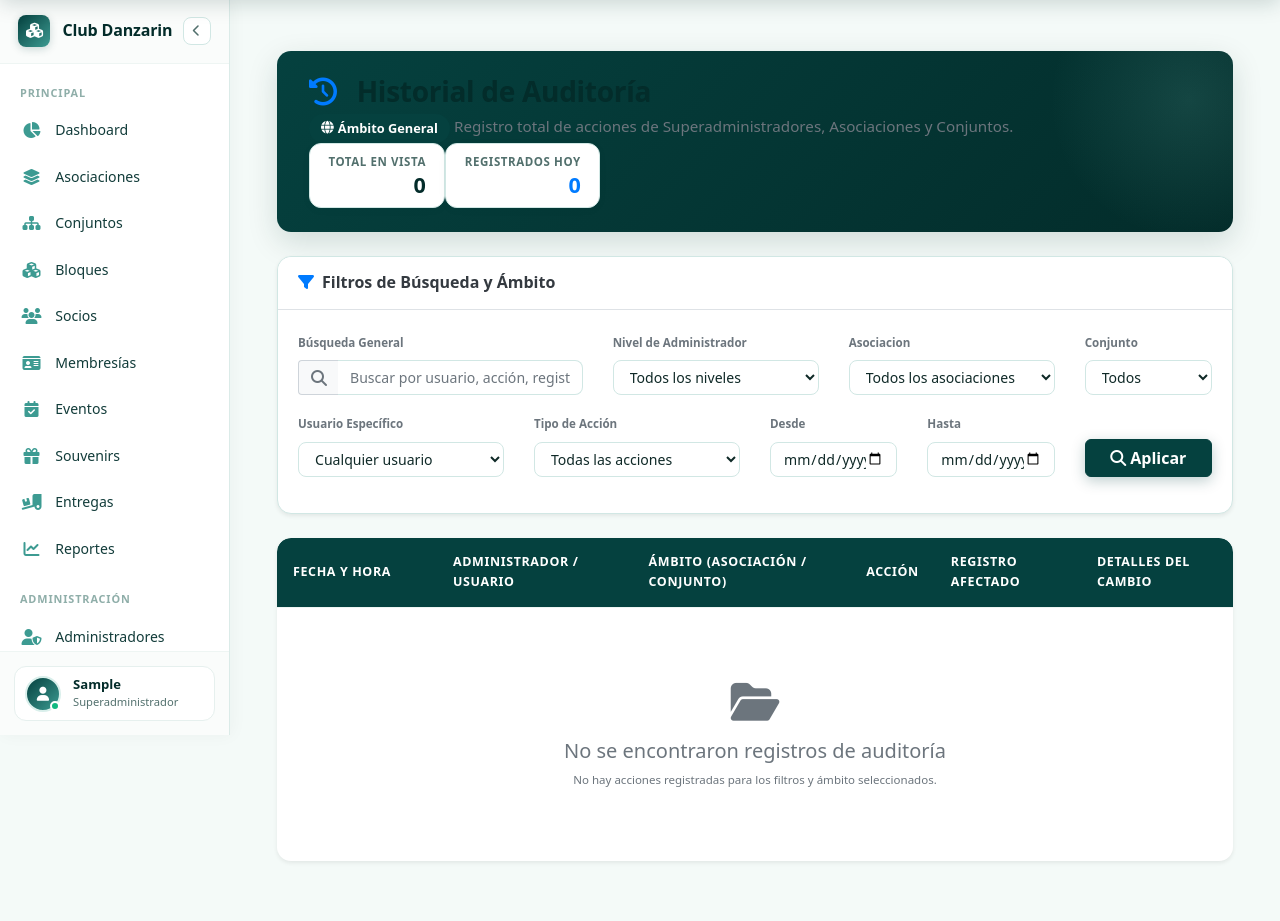
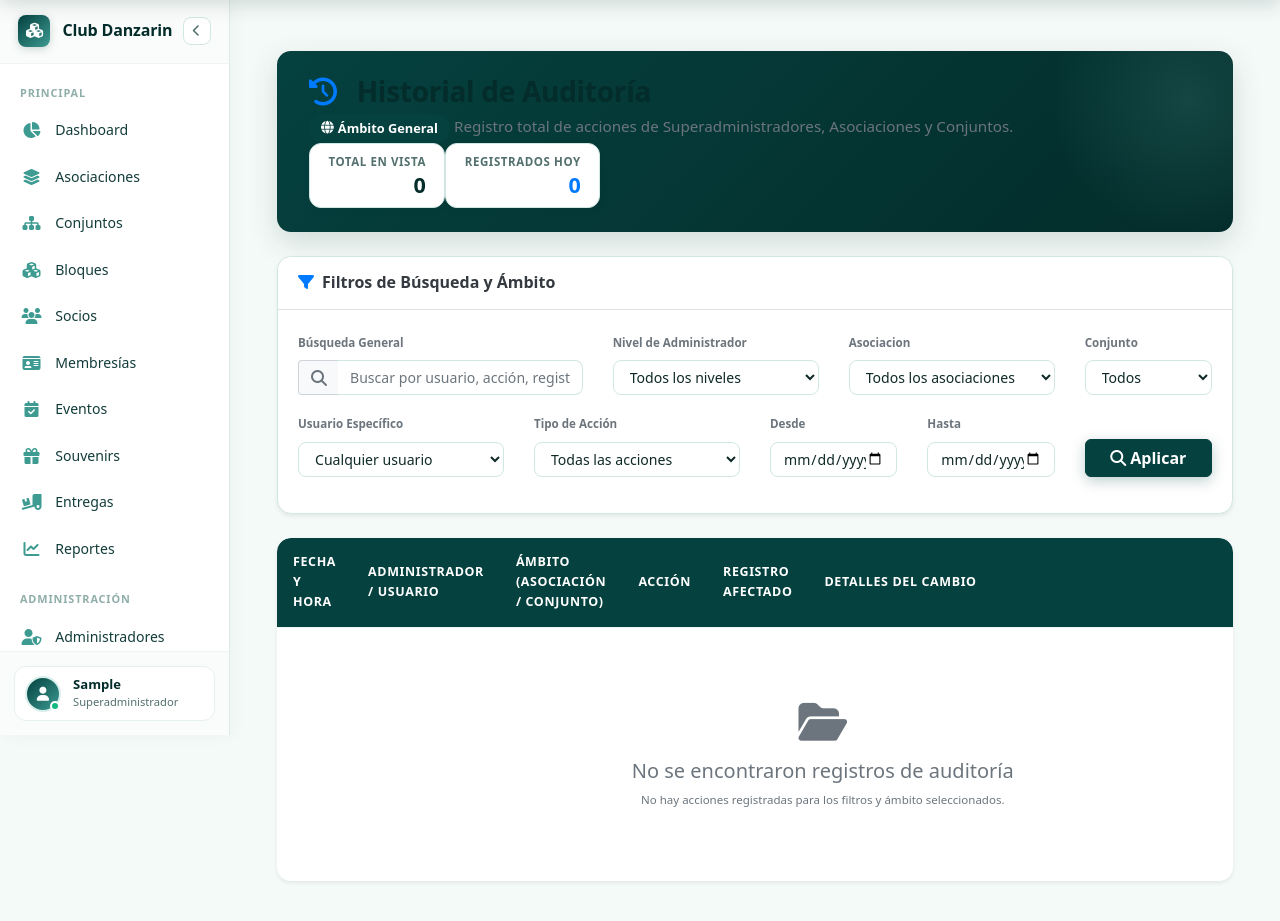
Before and after one commit to Guilder23/Sistema-RegistroIntegralDanzarin, a Django app: page /auditoria/ in a window 1280 px wide. Shown: the part 65-986 px from the top of the page. Run offline with Django 4.2, Linux system fonts and the light colour scheme; the visitor is signed in with stand-in values (Sample User, id 1); data comes from the database, SQL or seed files in the repository; data that the repository does not hold is empty; parts of the project's set-up code (start-up, migrations or seed data) failed here and were passed over; some libraries are stand-ins or nearby versions.

Commit message:
Mejorando el diseño de historial

```diff
--- a/static/css/auditoria/auditoria.css
+++ b/static/css/auditoria/auditoria.css
@@ -132,6 +132,25 @@
 
 .card-tabla .table tr:hover {
     background-color: #f0fdf9;
+}
+
+.auditoria-page .table-responsive {
+    overflow-x: auto;
+}
+
+.auditoria-page .columna-detalles {
+    min-width: 560px;
+    width: 560px;
+    max-width: 560px;
+    white-space: nowrap;
+}
+
+.auditoria-page .detalles-cambio {
+    max-width: 540px;
+    overflow-x: auto;
+    overflow-y: hidden;
+    white-space: nowrap;
+    padding-bottom: 0.25rem;
 }
 
 /* ==========================================
--- a/templates/auditoria/auditoria.html
+++ b/templates/auditoria/auditoria.html
@@ -170,7 +170,7 @@
                         <th>Ámbito (Asociación / Conjunto)</th>
                         <th>Acción</th>
                         <th>Registro Afectado</th>
-                        <th>Detalles del Cambio</th>
+                        <th class="columna-detalles">Detalles del Cambio</th>
                     </tr>
                 </thead>
                 <tbody>
@@ -255,7 +255,7 @@
                         <td>
                             <span class="font-weight-semibold text-dark">{{ reg.registro_afectado }}</span>
                         </td>
-                        <td>
+                        <td class="columna-detalles">
                             {% if reg.valor_anterior or reg.valor_nuevo %}
                                 <div class="detalles-cambio">
                                     {% if reg.valor_anterior %}
```
